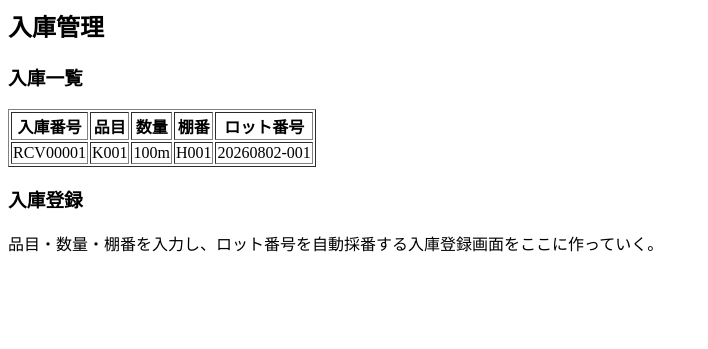
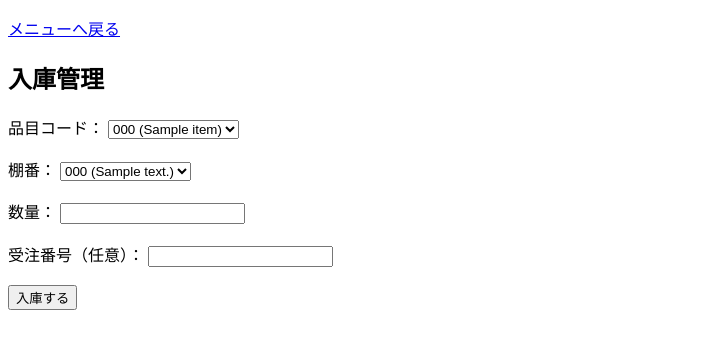
Before and after one commit to erp-mini-web/erp-mini, a Flask app: template templates/receipts.html in a window 1280 px wide. Shown: the top 349 px of the page, without its empty margins (0-708 px from the left). Run offline with Flask 3, Linux system fonts and the light colour scheme; the template is opened without the code that fills it: most values are stand-ins (such as "Sample title", 1, 10 or a date in 2020).

Commit message:
Update receipts.html

```diff
--- a/templates/receipts.html
+++ b/templates/receipts.html
@@ -1,22 +1,43 @@
+<!DOCTYPE html>
+<html lang="ja">
+<head>
+    <meta charset="UTF-8">
+    <title>入庫管理</title>
+</head>
+<body>
+
+<p><a href="/">メニューへ戻る</a></p>
+
 <h2>入庫管理</h2>
 
-<h3>入庫一覧</h3>
-<table border="1">
-    <tr>
-        <th>入庫番号</th>
-        <th>品目</th>
-        <th>数量</th>
-        <th>棚番</th>
-        <th>ロット番号</th>
-    </tr>
-    <tr>
-        <td>RCV00001</td>
-        <td>K001</td>
-        <td>100m</td>
-        <td>H001</td>
-        <td>20260802-001</td>
-    </tr>
-</table>
+<form method="POST">
 
-<h3>入庫登録</h3>
-<p>品目・数量・棚番を入力し、ロット番号を自動採番する入庫登録画面をここに作っていく。</p>
+    <label>品目コード：</label>
+    <select name="item_code">
+        {% for code, item in items.items() %}
+            <option value="{{ code }}">{{ code }} ({{ item.name }})</option>
+        {% endfor %}
+    </select>
+    <br><br>
+
+    <label>棚番：</label>
+    <select name="location_code">
+        {% for code, loc in locations.items() %}
+            <option value="{{ code }}">{{ code }} ({{ loc.desc }})</option>
+        {% endfor %}
+    </select>
+    <br><br>
+
+    <label>数量：</label>
+    <input type="number" name="qty" required>
+    <br><br>
+
+    <label>受注番号（任意）：</label>
+    <input type="text" name="order_no">
+    <br><br>
+
+    <button type="submit">入庫する</button>
+</form>
+
+</body>
+</html>
```
